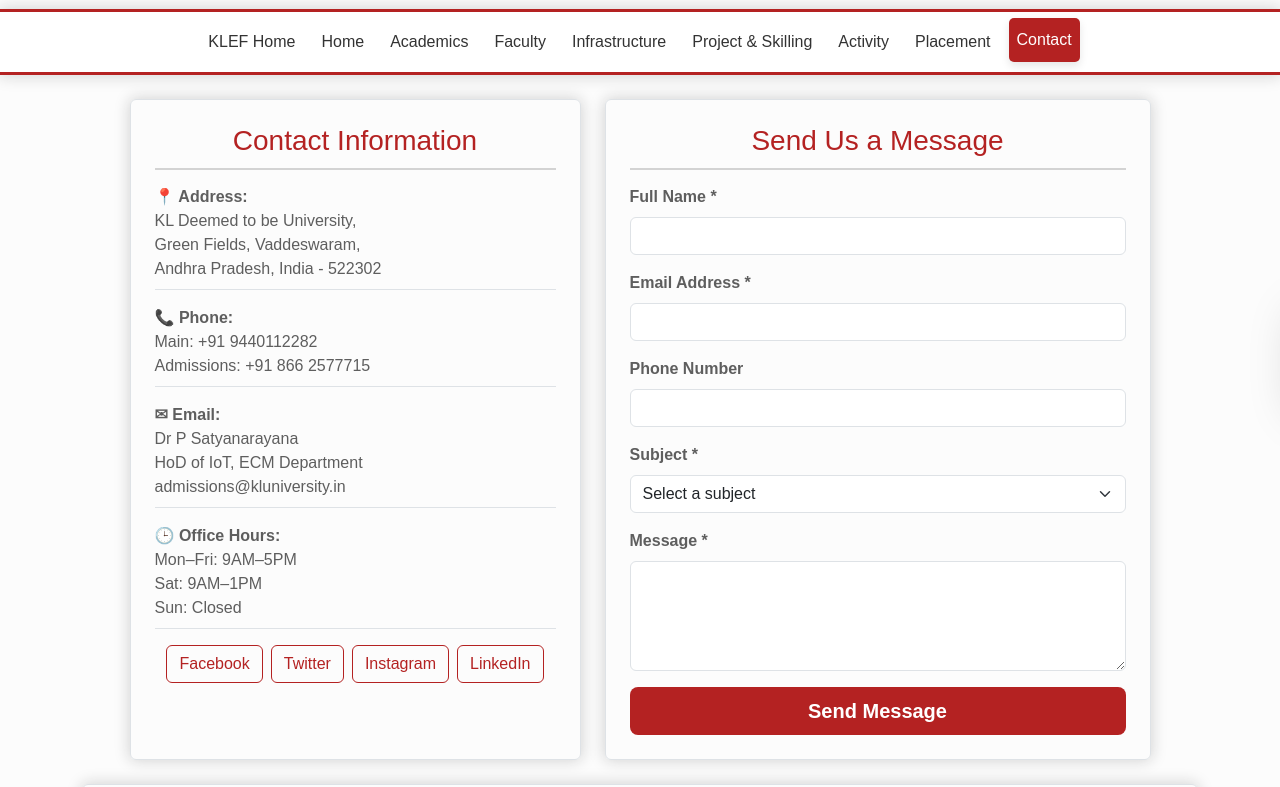
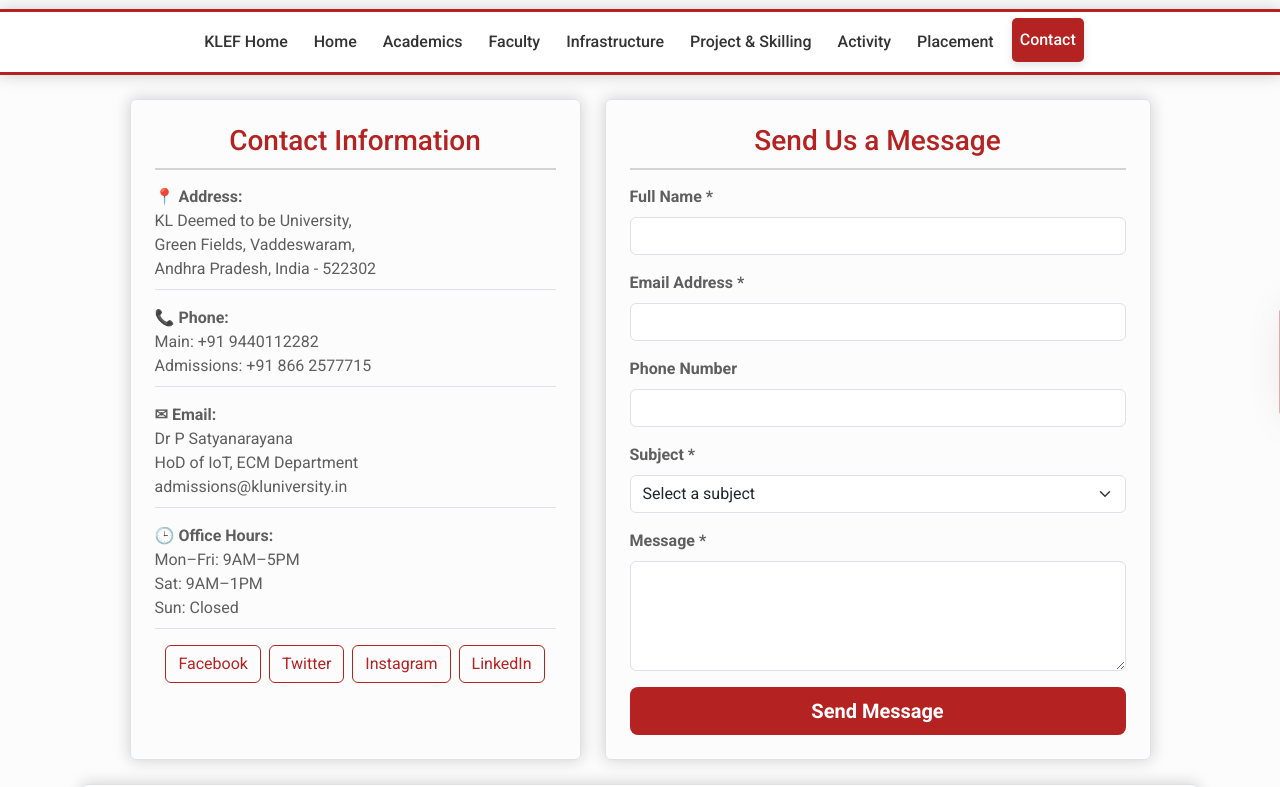
Before and after one commit to Kanaka-Harsha/KLU-IoT, a website: page Cont.html in a window 1280 px wide. Shown: the part 198-985 px from the top of the page. Drawn offline with nearby package versions, Linux system fonts and the light colour scheme; grey boxes are pictures that could not be loaded.

Commit message:
font changed

```diff
--- a/Cont.html
+++ b/Cont.html
@@ -8,6 +8,10 @@
     <link href="https://cdn.jsdelivr.net/npm/bootstrap@5.3.3/dist/css/bootstrap.min.css" rel="stylesheet" xintegrity="sha384-QWTKZyjpPEjISv5WaRU9OFeRpok6YctnYmDr5pNlyT2bRjXh0JMhjY6hW+ALEwIH" crossorigin="anonymous">
     <!-- Custom CSS -->
     <link rel="stylesheet" href="style.css">
+    <link rel="preconnect" href="https://fonts.googleapis.com">
+    <link rel="preconnect" href="https://fonts.gstatic.com" crossorigin>
+    <link href="https://fonts.googleapis.com/css2?family=Roboto:wght@400;500;700&display=swap" rel="stylesheet">
+
 </head>
 <body>
 
--- a/style.css
+++ b/style.css
@@ -19,7 +19,7 @@
 body {
   display: flex;
   flex-direction: column;
-  font-family: Arial, sans-serif;
+  font-family: "Roboto", sans-serif;
   background-color: #fcfcfc;
   overflow-x: hidden;
 }
```
Also changed, not shown: Acad.html (+4 -0 lines), act.html (+4 -0 lines), faculty.html (+4 -0 lines), index.html (+3 -0 lines), infra.html (+4 -0 lines), placements.html (+4 -0 lines), pro&Skill.html (+4 -0 lines).
